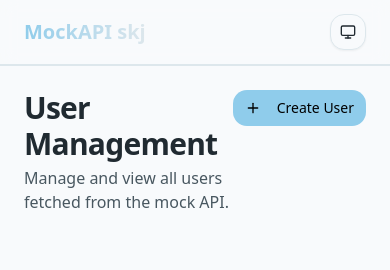
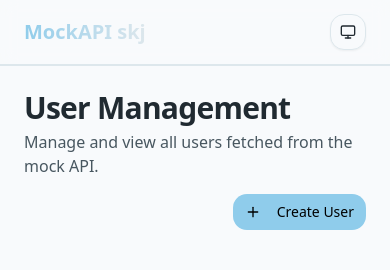
Before and after one commit to SiewJun/mock-api, a React (Vite) app: page / in a window 390 px wide. Shown: the top 270 px of the page. Built offline with nearby package versions, Linux system fonts and the light colour scheme; no server answers.

Commit message:
refactor: improve layout structure in Header component for better responsiveness

```diff
--- a/src/components/layout/Header.tsx
+++ b/src/components/layout/Header.tsx
@@ -32,7 +32,7 @@ export function Header({ title, description, actions }: HeaderProps) {
         <>
           <Separator />
           <div className="container mx-auto px-6 py-6">
-            <div className="flex items-start justify-between">
+            <div className="flex flex-col gap-4 md:flex-row md:items-start md:justify-between">
               <div className="space-y-1">
                 {title && (
                   <h1 className="text-3xl font-bold tracking-tight">{title}</h1>
@@ -41,7 +41,11 @@ export function Header({ title, description, actions }: HeaderProps) {
                   <p className="text-muted-foreground">{description}</p>
                 )}
               </div>
-              {actions && <div className="flex items-center gap-2">{actions}</div>}
+              {actions && (
+                <div className="flex items-center gap-2 justify-end md:justify-start">
+                  {actions}
+                </div>
+              )}
             </div>
           </div>
         </>
```
